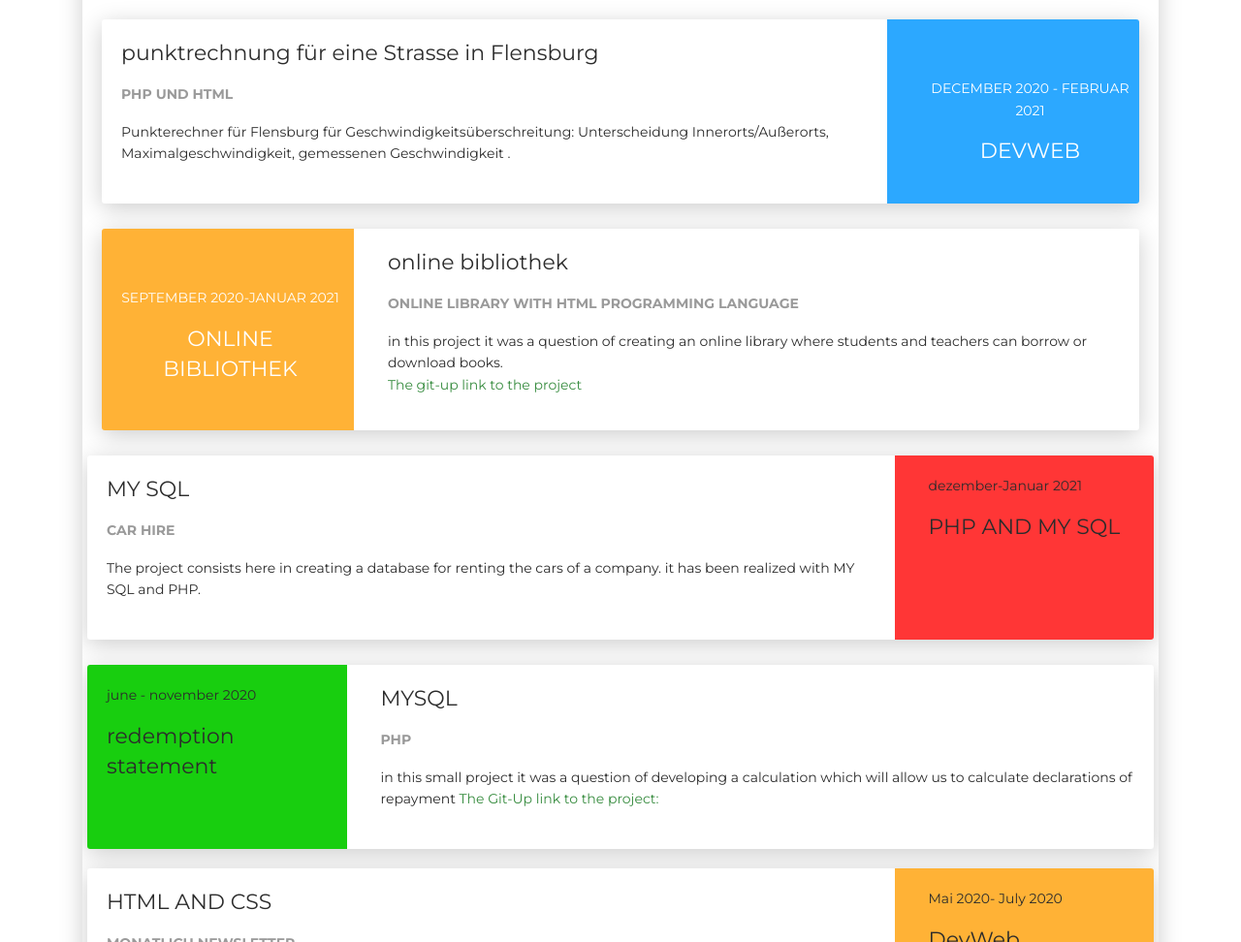
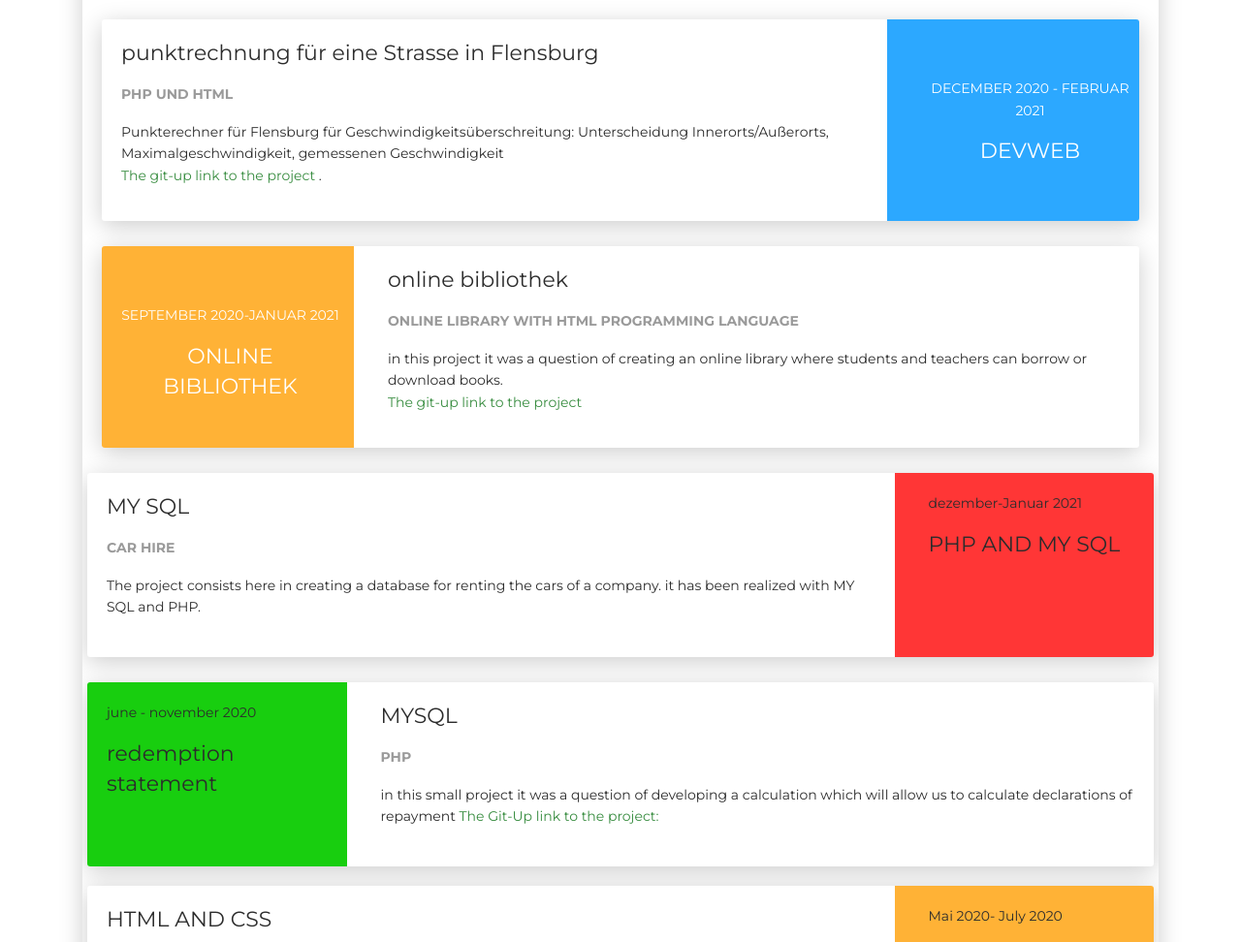
Before and after one commit to Dieffi2035/DIEFFI-TEZEUDA-AROLD-CV, a plain HTML site: page index.html in a window 1280 px wide. Shown: the part 1420-2392 px from the top of the page at 97% size. Drawn offline with nearby package versions, Linux system fonts and the light colour scheme; files that its build step writes are made by us from their sources; files whose address does not match are found by name.

Commit message:
Update index.html

```diff
--- a/index.html
+++ b/index.html
@@ -208,7 +208,8 @@
                   <div class="h5 h51"> punktrechnung für eine Strasse in Flensburg</div>
                   <p class="category">php und HTML</p>
                   <p>Punkterechner für Flensburg für Geschwindigkeitsüberschreitung: Unterscheidung Innerorts/Außerorts, Maximalgeschwindigkeit, gemessenen Geschwindigkeit
-                    .</p>
+                    <br> <a href="https://github.com/Dieffi2035/Punkterechnung-f-r-eine-Strasse-in-Flensburg"> The
+                      git-up link to the project </a>.</p>
                 </div>
               </div>
               <div class="col-md-3 bg-info card1_" data-aos="fade-right" data-aos-offset="50" data-aos-duration="500">
```
